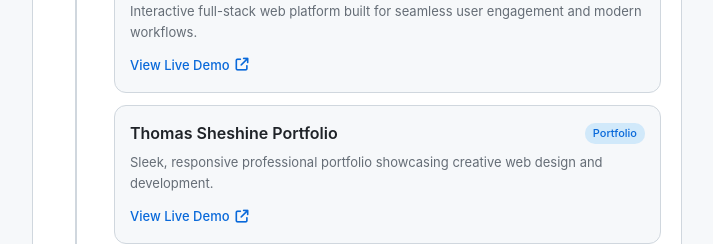
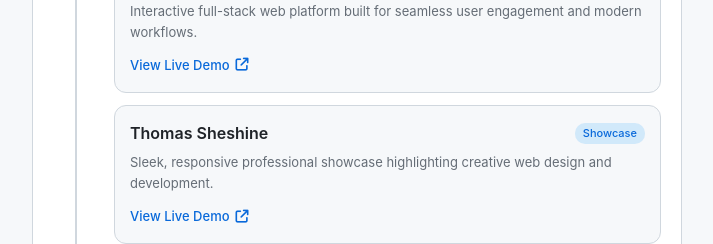
Before and after one commit to emperorluffy/maina, a plain HTML site: page index.html in a window 1280 px wide. Shown: the part 1280-1524 px from the top of the page, without its empty margins (283-996 px from the left). Drawn offline with nearby package versions, Linux system fonts and the light colour scheme.

Commit message:
Remove word portfolio from Thomas Sheshine project card

```diff
--- a/index.html
+++ b/index.html
@@ -175,10 +175,10 @@
               <!-- Project 2 -->
               <div class="project-item">
                 <div class="project-meta">
-                  <h4>Thomas Sheshine Portfolio</h4>
-                  <span class="project-tag">Portfolio</span>
+                  <h4>Thomas Sheshine</h4>
+                  <span class="project-tag">Showcase</span>
                 </div>
-                <p>Sleek, responsive professional portfolio showcasing creative web design and development.</p>
+                <p>Sleek, responsive professional showcase highlighting creative web design and development.</p>
                 <a href="https://thomas-sheshine.netlify.app/" target="_blank" class="project-link">
                   <span>View Live Demo</span> <i class="fa-solid fa-arrow-up-right-from-square"></i>
                 </a>
```
Also changed, not shown: 2 other files.
